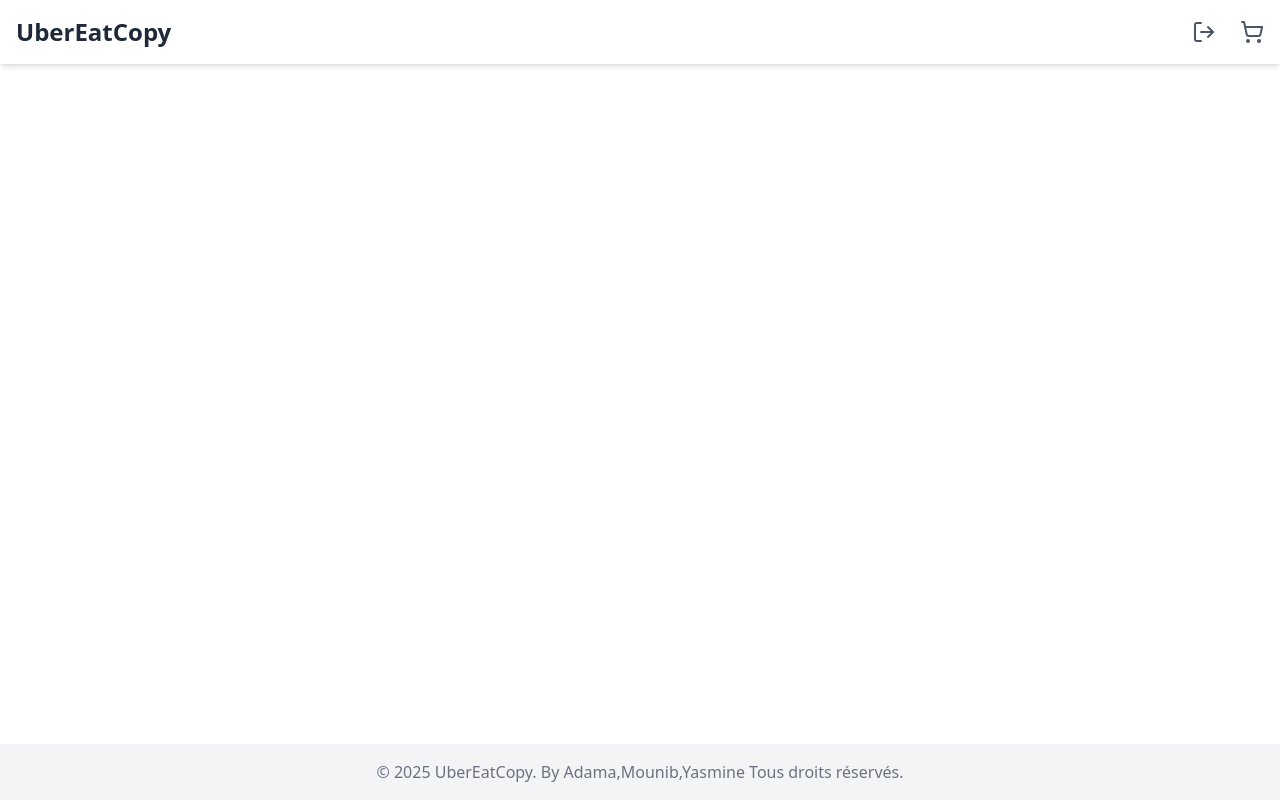
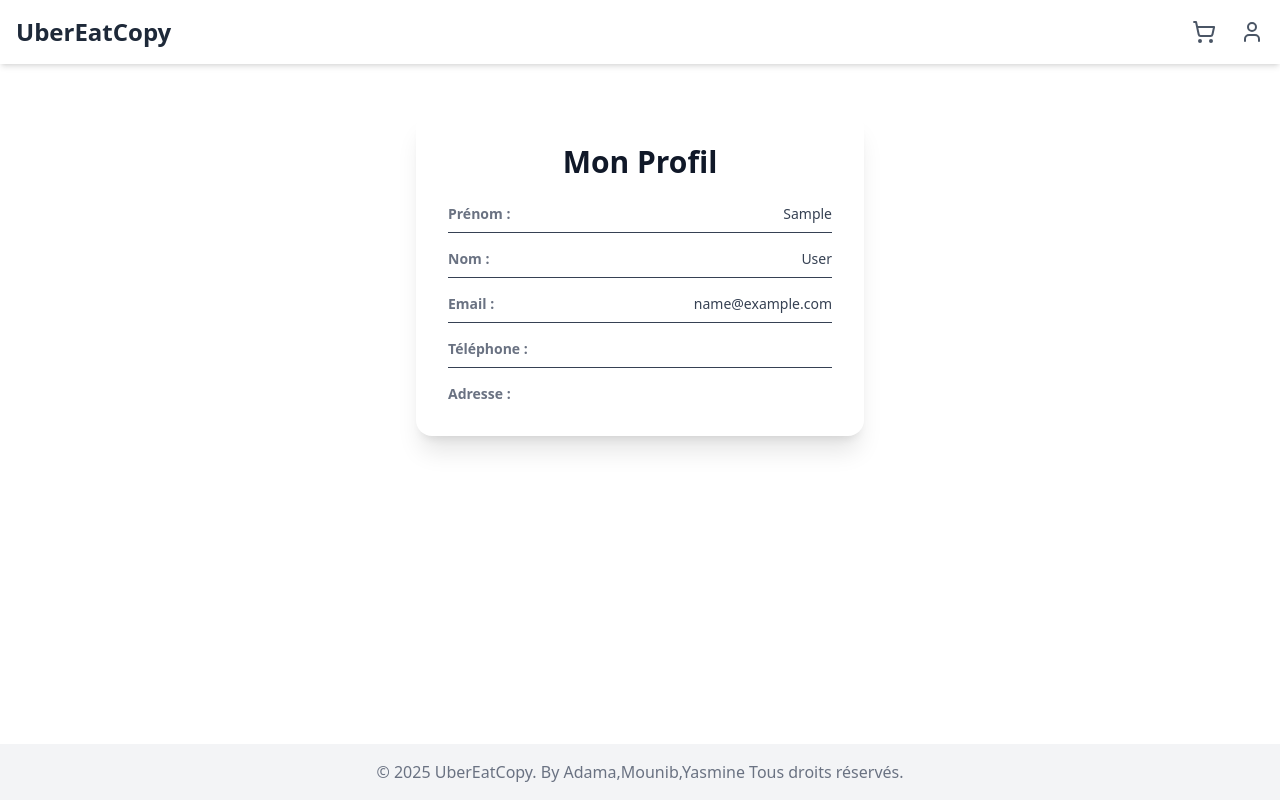
Before and after one commit to Mounib-dev/uber-like-frontend, a React (Vite) app: page /profile in a window 1280 px wide. Built offline with nearby package versions, Linux system fonts and the light colour scheme; sample sign-in values are in the browser's storage.

Commit message:
add profile

```diff
--- a/src/App.jsx
+++ b/src/App.jsx
@@ -17,6 +17,7 @@ import Panier from "./components/orders/Panier";
 
 import PrivateRoute from "./components/auth/Private";
 import { AuthProvider } from "./context/AuthContext";
+import Profile from "./components/client/ClientProfile";
 
 function App() {
   const [panier, setPanier] = useState(() => {
@@ -67,6 +68,7 @@ function App() {
                     />
 
                 <Route path="/restaurants" element={<RestaurantList />} />
+                <Route path="/profile" element={<Profile />} />
               </Route>
             </Routes>
           </main>
--- a/src/components/auth/Register.jsx
+++ b/src/components/auth/Register.jsx
@@ -45,6 +45,14 @@ export default function Register() {
       if (!response.ok) {
         throw new Error(data.message || "Erreur lors de l'inscription.");
       }
+      localStorage.setItem("user", JSON.stringify({
+        firstName,
+        lastName,
+        email,
+        address,
+        phoneNumber,
+
+      }));
 
       // setSuccessMessage(data.message)
       setSuccessMessage(data.message);
--- a/src/components/client/ClientProfile.jsx
+++ b/src/components/client/ClientProfile.jsx
@@ -0,0 +1,43 @@
+export default function Profile() {
+    const user = JSON.parse(localStorage.getItem("user"));
+
+    if (!user) {
+      return (
+        <div className="p-4 text-center text-gray-600">
+          Aucune information utilisateur.
+        </div>
+      );
+    }
+
+    return (
+      <div className="mt-12 flex justify-center">
+        <div className="w-full max-w-md rounded-2xl bg-white p-8 shadow-xl transition hover:shadow-2xl">
+          <h2 className="mb-6 text-center text-3xl font-bold text-gray-900">
+             Mon Profil
+          </h2>
+          <ul className="space-y-4 text-sm text-gray-700">
+            <li className="flex justify-between border-b pb-2">
+              <span className="font-semibold text-gray-500">Prénom :</span>
+              <span>{user.firstName}</span>
+            </li>
+            <li className="flex justify-between border-b pb-2">
+              <span className="font-semibold text-gray-500">Nom :</span>
+              <span>{user.lastName}</span>
+            </li>
+            <li className="flex justify-between border-b pb-2">
+              <span className="font-semibold text-gray-500">Email :</span>
+              <span>{user.email}</span>
+            </li>
+            <li className="flex justify-between border-b pb-2">
+              <span className="font-semibold text-gray-500">Téléphone :</span>
+              <span>{user.phoneNumber}</span>
+            </li>
+            <li className="flex justify-between">
+              <span className="font-semibold text-gray-500">Adresse :</span>
+              <span className="text-right">{user.address}</span>
+            </li>
+          </ul>
+        </div>
+      </div>
+    );
+  }
--- a/src/components/layout/Navbar.jsx
+++ b/src/components/layout/Navbar.jsx
@@ -1,57 +1,77 @@
 import { Link } from "react-router-dom";
-import { ShoppingCart } from "lucide-react";
+import { ShoppingCart, LogOut, User } from "lucide-react";
 import { useAuth } from "../../context/AuthContext";
-import { LogOut } from "lucide-react";
+import { useState } from "react";
 
-export default function Navbar({panier}) {
+export default function Navbar({ panier }) {
   const { isLoggedIn, logout, userRole } = useAuth();
-  console.log(userRole);
+  const [showMenu, setShowMenu] = useState(false);
+
+  const user = JSON.parse(localStorage.getItem("user"));
+
   return (
     <nav className="flex items-center justify-between bg-white p-4 shadow-md">
       <div className="text-2xl font-bold text-gray-800">UberEatCopy</div>
-      <div className="flex items-center space-x-6">
+
+      <div className="flex items-center space-x-6 relative">
         {isLoggedIn && (
           <>
             {userRole === "client" && (
-              <Link
-                to="/restaurants"
-                className="text-gray-600 hover:text-green-500"
-              >
+              <Link to="/restaurants" className="text-gray-600 hover:text-green-500">
                 Restaurants
               </Link>
             )}
-
             {(userRole === "client" || userRole === "chef") && (
               <Link to="/commandes" className="text-gray-600 hover:text-green-500">
                 Commandes
               </Link>
             )}
-
             {userRole === "livreur" && (
-              <Link
-                to="/livraison"
-                className="text-gray-600 hover:text-green-500"
-              >
+              <Link to="/livraison" className="text-gray-600 hover:text-green-500">
                 Livraison
               </Link>
             )}
 
-            <LogOut
-              onClick={logout}
-              className="text-gray-600 hover:text-green-500"
+            <Link to="/panier" className="relative text-gray-600 hover:text-green-500">
+              <ShoppingCart size={24} />
+              {panier.length > 0 && (
+                <span className="absolute -top-2 -right-2 flex h-5 w-5 items-center justify-center rounded-full bg-green-500 text-xs text-white">
+                  {panier.length}
+                </span>
+              )}
+            </Link>
+
+           <div className="relative">
+            <User
+              size={24}
+              className="cursor-pointer text-gray-600 hover:text-green-500 transition duration-200"
+              onClick={() => setShowMenu(!showMenu)}
             />
+            {showMenu && (
+              <div className="absolute right-0 mt-3 w-56 rounded-xl border bg-white shadow-xl z-20 overflow-hidden animate-fade-in">
+                <div className="px-5 py-4 bg-green-50 border-b">
+                  <p className="text-xs text-gray-500">Bienvenue 👋</p>
+                  <p className="mt-1 font-semibold text-gray-800">
+                    {user?.firstName} {user?.lastName}
+                  </p>
+                </div>
 
-          <Link
-          to="/panier"
-          className="relative text-gray-600 hover:text-green-500"
-        >
-          <ShoppingCart size={24} />
-          {panier.length > 0 && (
-            <span className="absolute -top-2 -right-2 flex h-5 w-5 items-center justify-center rounded-full bg-green-500 text-xs text-white animate-ping-fast">
-              {panier.length}
-            </span>
-          )}
-        </Link>
+                <Link
+                  to="/profile"
+                  className="block px-5 py-3 text-sm text-gray-700 hover:bg-gray-100 transition"
+                >
+                  Voir profil
+                </Link>
+                <button
+                  onClick={logout}
+                  className="block w-full text-left px-5 py-3 text-sm text-red-600 hover:bg-gray-100 transition"
+                >
+                  Se déconnecter
+                </button>
+              </div>
+            )}
+          </div>
+
           </>
         )}
 
```
Also changed, not shown: src/components/client/ClientDashboard.jsx (deleted).
